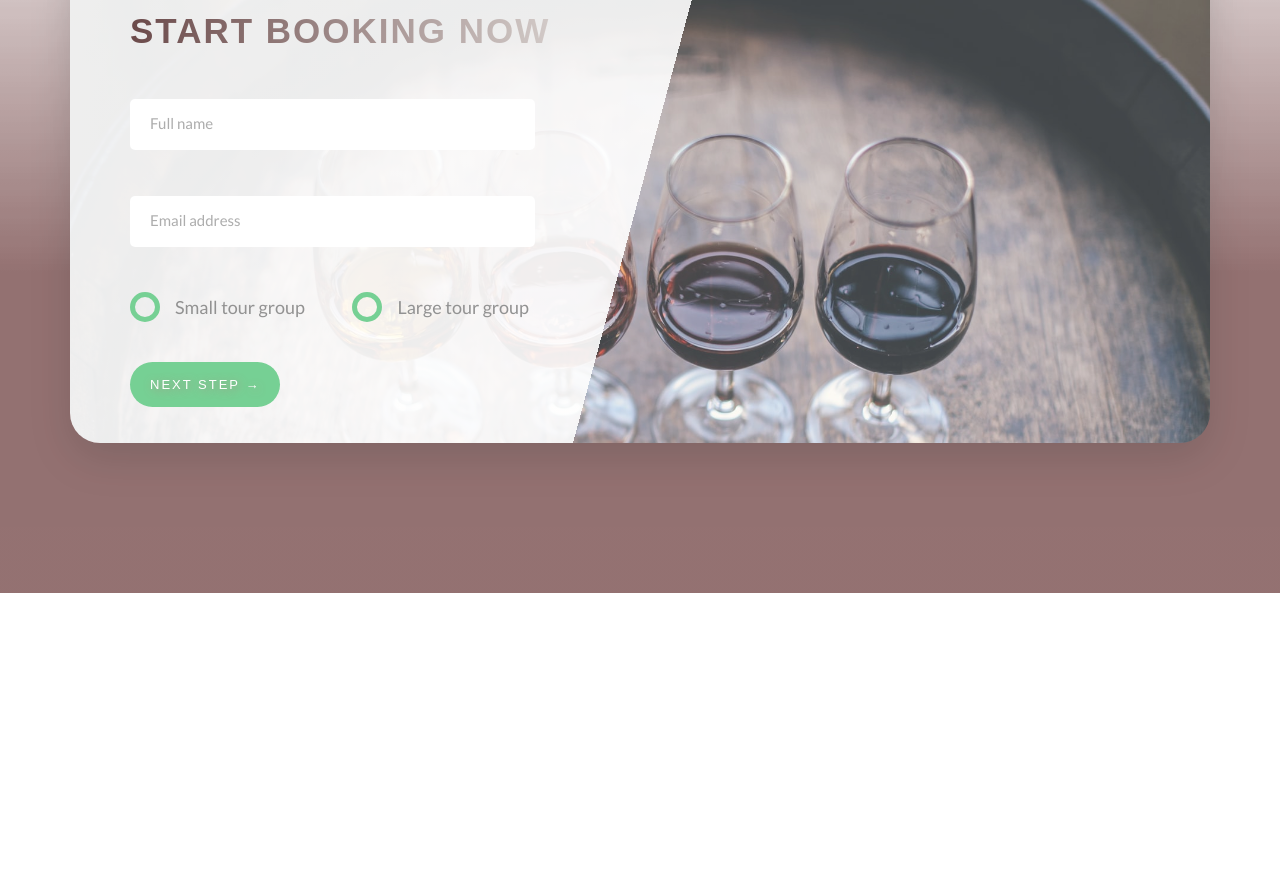
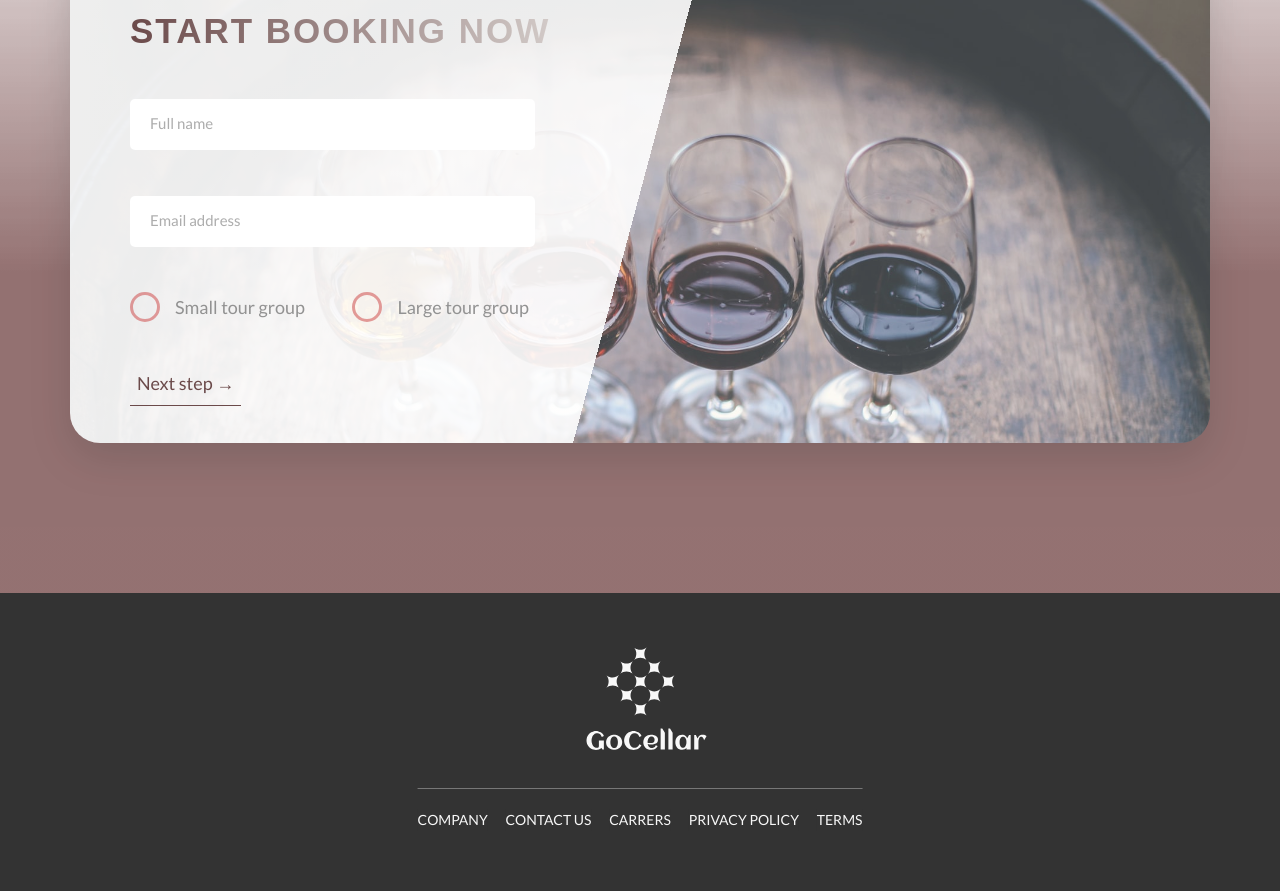
Before and after one commit to Haonan-Qi/AU-Winery-Tour, a website: page index.html in a window 1280 px wide. Shown: the part 4300-5191 px from the top of the page. Before the commit the page ends 4893 px from the top, so only its background shows below. Drawn offline with Linux system fonts and the light colour scheme; a web font is replaced by a local one.

Commit message:
[Sec_Footer_1.0] Footer Basic Set-up

```diff
--- a/index.html
+++ b/index.html
@@ -326,16 +326,31 @@
               </div>
 
               <div class="form__group">
-                <button class="btn btn--green">Next step &rarr;</button>
+                <a href="#" class="btn-text">Next step &rarr;</a>
               </div>
             </form>
           </div>
         </div>
       </div>
     </section>
+    <!-- Sec_Footer -->
+    <footer class="footer">
+      <div class="footer__logo-box">
+        <img src="img/logo.svg" alt="Full logo" class="footer__logo">
+      </div>
+      <div>
+        <div class="footer__navigation">
+          <ul class="footer__list">
+            <li class="footer__item"><a href="#" class="footer__link">Company</a></li>
+            <li class="footer__item"><a href="#" class="footer__link">Contact us</a></li>
+            <li class="footer__item"><a href="#" class="footer__link">Carrers</a></li>
+            <li class="footer__item"><a href="#" class="footer__link">Privacy policy</a></li>
+            <li class="footer__item"><a href="#" class="footer__link">Terms</a></li>
+          </ul>
+        </div>
+      </div>
 
-
-
+    </footer>
     <!-- Pop-up -->
     <div class="popup" id="popup">
       <div class="popup__content">
--- a/sass/components/_button.scss
+++ b/sass/components/_button.scss
@@ -71,7 +71,7 @@
 }
 
 .btn-text {
-    &:link,
+    &:link,//which mean a have to have a ref
     &:visited {
         font-size: $default-font-size;
         color: $color-primary-light;
--- a/sass/components/_form.scss
+++ b/sass/components/_form.scss
@@ -67,7 +67,7 @@
     &__radio-button {
         height: 3rem;
         width: 3rem;
-        border: 5px solid $color-primary;
+        border: 0.3rem solid rgba(192, 18, 18, 0.507);
         border-radius: 50%;
         display: inline-block;
         position: absolute;
@@ -84,7 +84,7 @@
             top: 50%;
             left: 50%;
             transform: translate(-50%, -50%);
-            background-color: $color-primary;
+            background-color:  rgba(192, 18, 18, 0.507);
             opacity: 0;
             transition: opacity .2s;
         }
--- /dev/null
+++ b/sass/layout/_footer.scss
@@ -0,0 +1,57 @@
+.footer {
+    background-color: $color-grey-dark-3;
+    padding: 3rem 0;
+    font-size: 1.4rem;
+    color: $color-grey-light-1;
+
+    &__logo-box {
+        text-align: center;
+    }
+
+    &__logo {
+        width: 30rem;
+        height: auto;
+        @include scaleTransition;
+    }
+
+    &__navigation {
+        border-top: 1px solid $color-grey-dark;
+        padding-top: 2rem;
+        display: inline-block;
+        text-align: center;
+        margin-left:50%;
+        transform: translateX(-50%) translateY(-3rem);
+    }
+
+    &__list {
+        list-style: none;
+    }
+
+    &__item {
+        display: inline-block;
+
+        &:not(:last-child) {
+            margin-right: 1.5rem;
+        }
+    }
+
+    &__link {
+        &:link,
+        &:visited {
+            color: $color-grey-light-1;
+            background-color: $color-grey-dark-3;
+            text-decoration: none;
+            text-transform: uppercase;
+            display: inline-block;
+            transition: all .2s;
+        }
+
+        &:hover,
+        &:active {
+            color: $color-primary-dark;
+            box-shadow: 0 1rem 2rem rgba($color-black, .4);
+            transform: rotate(5deg) scale(1.3);
+        }
+    }
+
+}
--- a/sass/main.scss
+++ b/sass/main.scss
@@ -24,6 +24,7 @@
 @import './layout/header';
 @import './layout/navigation';
 @import './layout/grid';
+@import './layout/footer';
 
 
 @import './pages/home'
```
Also changed, not shown: css/style.css.
